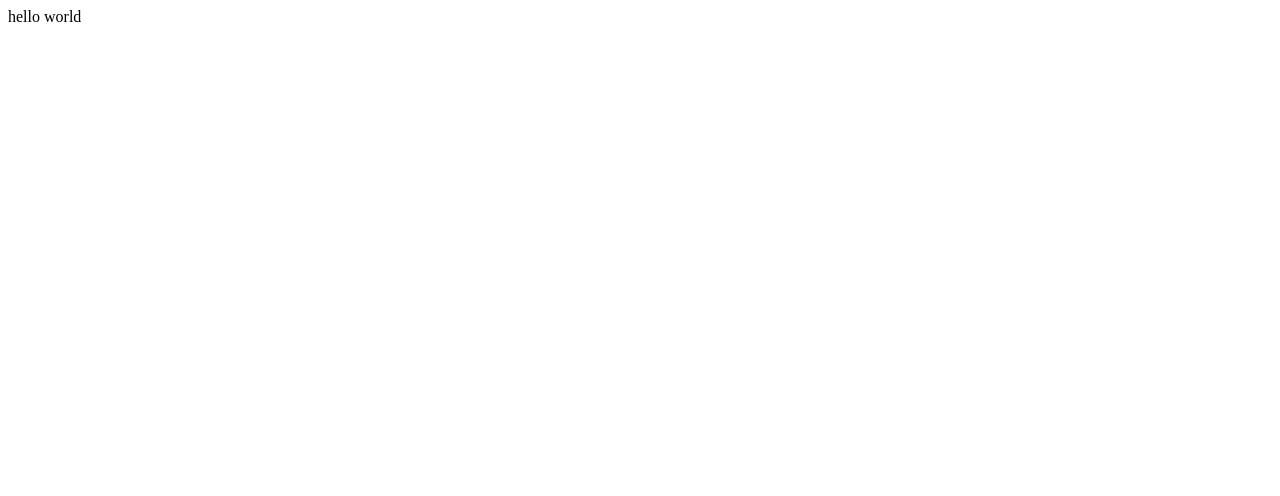
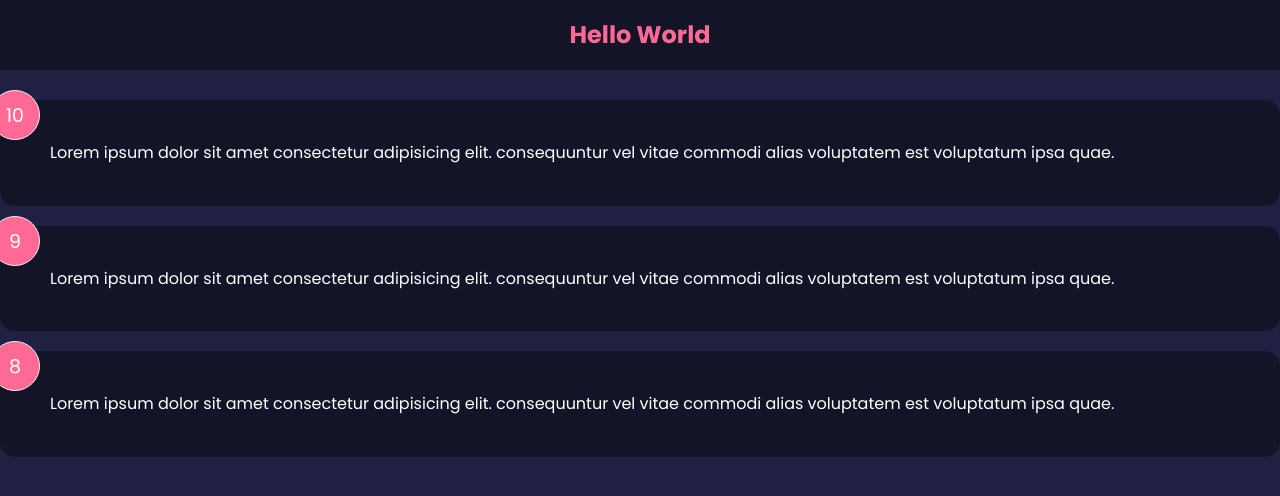
Before and after one commit to morvai577/feedback-app, a React (Vite) app: page / in a window 1280 px wide. Shown: the top 496 px of the page. Built offline with nearby package versions, Linux system fonts and the light colour scheme.

Commit message:
2022 06 24 day 1 (#1)
* Fix tsconfig issue

* Add global styles

* Add dummy static data

* Add shared component Card

* Add new header component

* Add feedback item component

* Add feedback list component

```diff
--- a/src/App.tsx
+++ b/src/App.tsx
@@ -1,3 +1,18 @@
+import { Header } from "@/components/Header/Header";
+import { FeedbackData, FeedbackDataType } from "@/data/FeedbackData";
+import { useState } from "react";
+import { FeedbackList } from "@/components/FeedbackList/FeedbackList";
+
 export default function App() {
-  return <div className="App">hello world</div>;
+  const [feedback, setFeedback] =
+    useState<Array<FeedbackDataType>>(FeedbackData);
+
+  return (
+    <>
+      <Header text="Hello World" />
+      <div className="App">
+        <FeedbackList feedback={feedback} />
+      </div>
+    </>
+  );
 }
--- /dev/null
+++ b/src/components/FeedbackItem/FeedbackItem.tsx
@@ -0,0 +1,22 @@
+import { useState } from "react";
+import { Card } from "@/components/shared/Card";
+
+type FeedbackItemProps = {
+  inputRating: number;
+  inputText: string;
+};
+
+export const FeedbackItem = ({
+  inputRating,
+  inputText,
+}: FeedbackItemProps): JSX.Element => {
+  const [rating, setRating] = useState<number | null>(inputRating);
+  const [text, setText] = useState<string | null>(inputText);
+
+  return (
+    <Card reverse={true}>
+      <div className="num-display">{rating}</div>
+      <div className="text-display">{text}</div>
+    </Card>
+  );
+};
--- /dev/null
+++ b/src/components/FeedbackList/FeedbackList.tsx
@@ -0,0 +1,25 @@
+// @flow
+import { FeedbackDataType } from "@/data/FeedbackData";
+import { FeedbackItem } from "@/components/FeedbackItem/FeedbackItem";
+
+type FeedbackListProps = {
+  feedback: Array<FeedbackDataType>;
+};
+
+export const FeedbackList = ({ feedback }: FeedbackListProps): JSX.Element => {
+  if (!feedback || feedback.length === 0) {
+    return <p>No feedback yet</p>;
+  }
+
+  return (
+    <div className="feedback-list">
+      {feedback.map((feedbackItem) => (
+        <FeedbackItem
+          key={feedbackItem.id}
+          inputRating={feedbackItem.rating}
+          inputText={feedbackItem.text}
+        />
+      ))}
+    </div>
+  );
+};
--- /dev/null
+++ b/src/components/Header/Header.tsx
@@ -0,0 +1,18 @@
+type HeaderProps = {
+  text: string;
+};
+
+const headerStyles = {
+  backgroundColor: "rgba(0,0,0,0.4)",
+  color: "#ff6a95",
+};
+
+export const Header = ({ text = "" }: HeaderProps): JSX.Element => {
+  return (
+    <header style={headerStyles}>
+      <div className="container">
+        <h2>{text}</h2>
+      </div>
+    </header>
+  );
+};
--- /dev/null
+++ b/src/components/shared/Card.tsx
@@ -0,0 +1,11 @@
+// @flow
+import * as React from "react";
+
+declare interface CardProps {
+  children?: React.ReactNode;
+  reverse?: boolean;
+}
+
+export const Card = ({ children, reverse }: CardProps): JSX.Element => {
+  return <div className={`card ${reverse && "reverse"}`}>{children}</div>;
+};
--- /dev/null
+++ b/src/data/FeedbackData.ts
@@ -0,0 +1,23 @@
+export type FeedbackDataType = {
+  id: number;
+  rating: number;
+  text: string;
+};
+
+export const FeedbackData: Array<FeedbackDataType> = [
+  {
+    id: 1,
+    rating: 10,
+    text: "Lorem ipsum dolor sit amet consectetur adipisicing elit. consequuntur vel vitae commodi alias voluptatem est voluptatum ipsa quae.",
+  },
+  {
+    id: 2,
+    rating: 9,
+    text: "Lorem ipsum dolor sit amet consectetur adipisicing elit. consequuntur vel vitae commodi alias voluptatem est voluptatum ipsa quae.",
+  },
+  {
+    id: 3,
+    rating: 8,
+    text: "Lorem ipsum dolor sit amet consectetur adipisicing elit. consequuntur vel vitae commodi alias voluptatem est voluptatum ipsa quae.",
+  },
+];
--- /dev/null
+++ b/src/index.css
@@ -0,0 +1,230 @@
+@import url('https://fonts.googleapis.com/css2?family=Poppins:wght@400;600;700&display=swap');
+
+* {
+  box-sizing: border-box;
+  margin: 0;
+  padding: 0;
+}
+
+body {
+  font-family: 'Poppins', sans-serif;
+  background-color: #202142;
+  color: #fff;
+  line-height: 1.6;
+}
+
+ul {
+  list-style: none;
+}
+
+.container {
+  max-width: 768px;
+  margin: auto;
+  padding: 0 20px;
+}
+
+header {
+  height: 70px;
+  width: 100%;
+  display: flex;
+  justify-content: space-between;
+  align-items: center;
+  margin-bottom: 30px;
+}
+
+.card {
+  background-color: #fff;
+  color: #333;
+  border-radius: 15px;
+  padding: 40px 50px;
+  margin: 20px 0;
+  position: relative;
+}
+
+.card.reverse {
+  background-color: rgba(0, 0, 0, 0.4);
+  color: #fff;
+}
+
+.card h2 {
+  font-size: 22px;
+  font-weight: 600;
+  text-align: center;
+}
+
+.rating {
+  display: flex;
+  align-items: center;
+  justify-content: space-around;
+  margin: 30px 0 40px;
+}
+
+.rating li,
+.num-display {
+  position: relative;
+  background: #f4f4f4;
+  width: 50px;
+  height: 50px;
+  padding: 10px;
+  text-align: center;
+  border-radius: 50%;
+  font-size: 19px;
+  border: 1px #eee solid;
+  transition: 0.3s;
+}
+
+.rating li label {
+  position: absolute;
+  top: 50%;
+  left: 50%;
+  width: 50px;
+  height: 50px;
+  padding: 10px;
+  border-radius: 50%;
+  transform: translate(-50%, -50%);
+  cursor: pointer;
+}
+
+.rating li:hover,
+.num-display {
+  background: #ff6a95;
+  color: #fff;
+}
+
+[type='radio'] {
+  opacity: 0;
+}
+
+[type='radio']:checked ~ label {
+  background: #ff6a95;
+  color: #fff;
+}
+
+.input-group {
+  display: flex;
+  flex-direction: row;
+  border: 1px solid #ccc;
+  padding: 8px 10px;
+  border-radius: 8px;
+}
+
+input {
+  flex-grow: 2;
+  border: none;
+  font-size: 16px;
+}
+
+input:focus {
+  outline: none;
+}
+
+.feedback-stats {
+  color: #fff;
+  display: flex;
+  justify-content: space-between;
+  align-items: center;
+}
+
+.num-display {
+  position: absolute;
+  top: -10px;
+  left: -10px;
+}
+
+.close,
+.edit {
+  position: absolute;
+  top: 10px;
+  right: 20px;
+  cursor: pointer;
+  background: none;
+  border: none;
+}
+
+.edit {
+  right: 40px;
+}
+
+.btn {
+  color: #fff;
+  border: 0;
+  border-radius: 8px;
+  color: #fff;
+  width: 100px;
+  height: 40px;
+  cursor: pointer;
+}
+
+.btn-primary {
+  background-color: #202142;
+}
+
+.btn-secondary {
+  background: #ff6a95;
+}
+
+.btn:hover {
+  transform: scale(0.98);
+  opacity: 0.9;
+}
+
+.btn:disabled {
+  background-color: #cccccc;
+  color: #333;
+  cursor: auto;
+}
+
+.btn:disabled:hover {
+  transform: scale(1);
+  opacity: 1;
+}
+
+.message {
+  padding-top: 10px;
+  text-align: center;
+  color: rebeccapurple;
+}
+
+/* FIX: Remove position: absolute to keep about icon at the bottom of the
+ * document */
+.about-link {
+  display: flex;
+  justify-content: flex-end;
+}
+
+/* FIX: Remove position: absolute to keep about icon at the bottom of the
+ * document */
+.about-link a {
+  color: #fff;
+  cursor: pointer;
+}
+
+.about-link a:hover {
+  color: #ff6a95;
+}
+
+.about h1 {
+  margin-bottom: 20px;
+}
+
+.about p {
+  margin: 10px 0;
+}
+
+@media (max-width: 600px) {
+  .rating li {
+    margin: 10px 3px;
+  }
+
+  .rating {
+    display: flex;
+    align-items: center;
+    justify-content: center;
+    flex-wrap: wrap;
+    margin: 30px 0 40px;
+  }
+
+  .input-group input {
+    width: 80%;
+  }
+}
--- a/src/index.tsx
+++ b/src/index.tsx
@@ -1,5 +1,6 @@
 import { StrictMode } from "react";
 import { createRoot } from "react-dom/client";
+import "./index.css";
 import App from "./App";
 
 const container = document.getElementById("root") as HTMLElement;
--- a/tsconfig.json
+++ b/tsconfig.json
@@ -17,7 +17,7 @@
     "noEmit": true,
     "jsx": "react-jsx",
     "sourceMap": true,
-    "type": ["vite/client"],
+    "types": ["vite/client"],
     "paths": {
       "@/*": ["./src/*"]
     }
```
